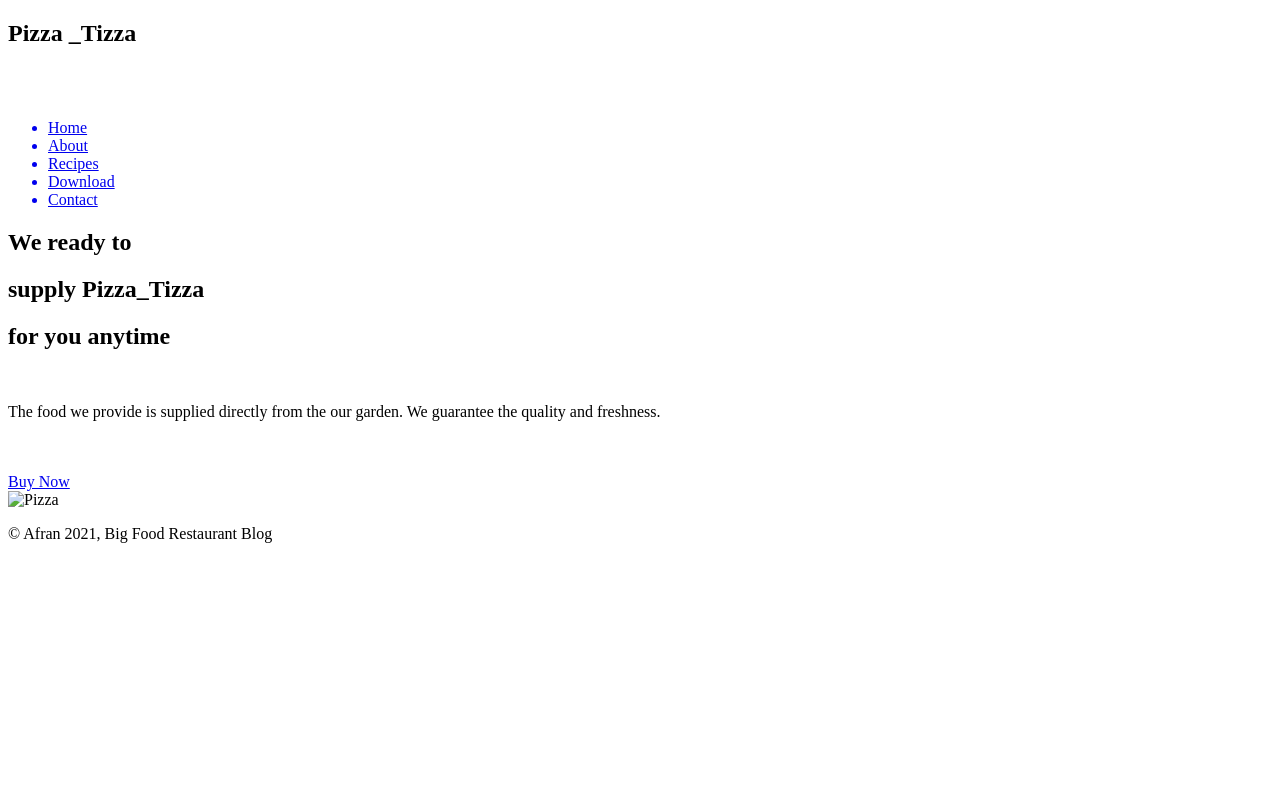
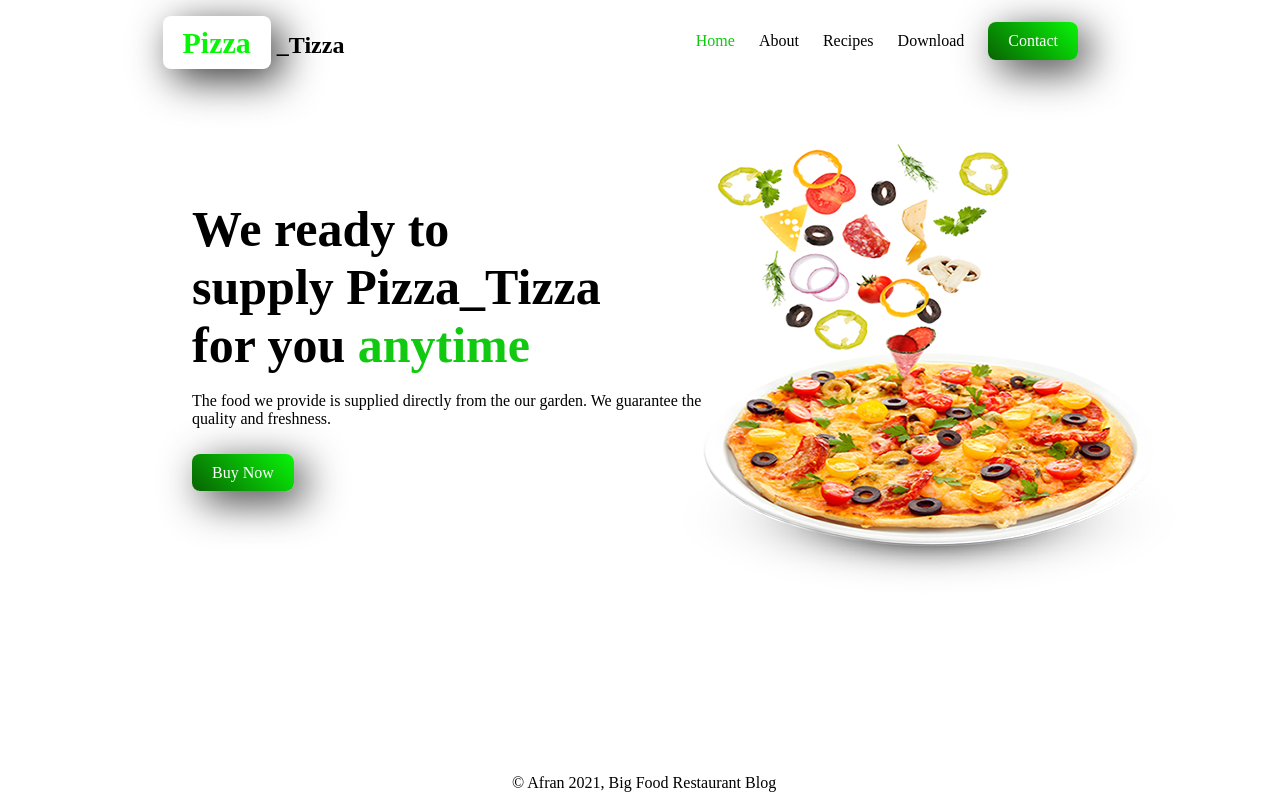
Before and after one commit to Afran-rafi/Pizza_Tizza, a plain HTML site: page index.html in a window 1280 px wide. Drawn offline with Linux system fonts and the light colour scheme; the site is published under a folder, as on GitHub Pages, so addresses that start at the root find nothing.

Commit message:
Pizza_Tizza

```diff
--- a/index.html
+++ b/index.html
@@ -5,7 +5,7 @@
     <meta http-equiv="X-UA-Compatible" content="IE=edge">
     <meta name="viewport" content="width=device-width, initial-scale=1.0">
     <title>Pizza-Tizza</title>
-    <link rel="stylesheet" href="/style.css">
+    <link rel="stylesheet" href="style.css">
 </head>
 <body>
 
@@ -31,7 +31,7 @@
     </div>
 
     <div class="part-2">
-        <img src="/Pizza-Tizza.png" alt="Pizza">
+        <img src="Pizza-Tizza.png" alt="Pizza">
     </div>
 
     <footer>
```
